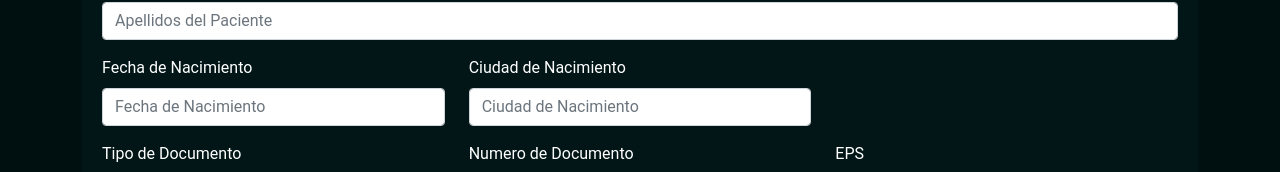
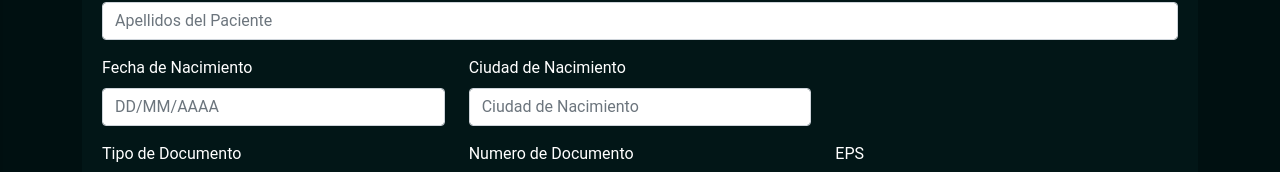
Before and after one commit to yeidigomez/Triage_hospital_20211, a React (Create React App) app: page /guardar-pelicula/1 in a window 1280 px wide. Shown: the part 383-555 px from the top of the page. Built offline with nearby package versions, Linux system fonts and the light colour scheme; no server answers.

Commit message:
Detalle en Formulario

```diff
--- a/src/components/GuardarPelicula/GuardarPelicula.js
+++ b/src/components/GuardarPelicula/GuardarPelicula.js
@@ -98,7 +98,7 @@ function GuardarPelicula() {
             <Form.Label>Fecha de Nacimiento</Form.Label>
             <Form.Control
               type="text"
-              placeholder="Fecha de Nacimiento"
+              placeholder="DD/MM/AAAA"
               name="nacimiento"
               onChange={handleChange}
               value={formData.nacimiento}
```
